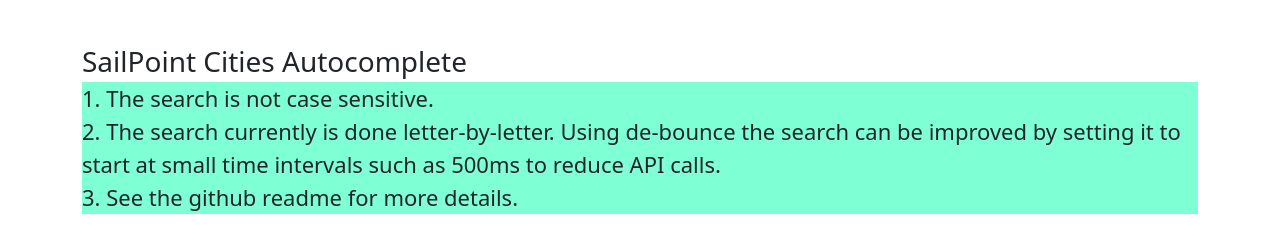
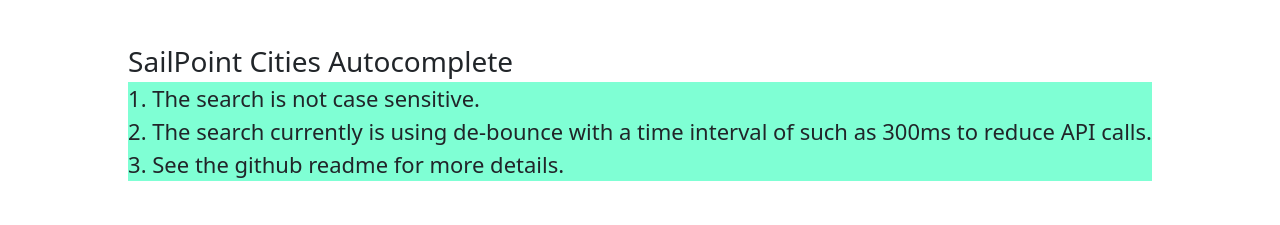
Before and after one commit to zeevgoshen/AutoComplete_CSharp_React_CitiesCSV, a React (Create React App) app in the folder ClientApp/: page / in a window 1280 px wide. Shown: the top 225 px of the page. Built offline with nearby package versions, Linux system fonts and the light colour scheme; no server answers.

Commit message:
Added 300ms de-bounce

```diff
--- a/ClientApp/package.json
+++ b/ClientApp/package.json
@@ -7,6 +7,7 @@
     "bootstrap": "^5.1.0",
     "http-proxy-middleware": "^0.19.1",
     "jquery": "^3.5.1",
+    "lodash.debounce": "^4.0.8",
     "merge": "^2.1.1",
     "oidc-client": "^1.11.5",
     "react": "^17.0.2",
--- a/ClientApp/src/components/AutoComplete.js
+++ b/ClientApp/src/components/AutoComplete.js
@@ -1,5 +1,7 @@
-import React, { useMemo, useState } from 'react';
+import React, { useMemo, useState, useEffect } from 'react';
 import axios from 'axios';
+import debounce from 'lodash.debounce';
+
 import './AutoComplete.css'
 
 const AutoComplete = () => {
@@ -31,6 +33,21 @@
     }, [filterText]);
 
 
+    const handleChange = (e) => {
+        setInputValue();
+        setFilter(e.target.value);
+    };
+
+    const debouncedResults = useMemo(() => {
+        return debounce(handleChange, 300);
+    }, []);
+
+    useEffect(() => {
+        return () => {
+            debouncedResults.cancel();
+        };
+    });
+
 
     const selectText = (text) => {
         if (text.length === 0) {
@@ -46,10 +63,7 @@
             <label className="suggestionLabels">Start typing a city name...</label>
             <div className="selectedValue">{filterText.length > 0 ? inputValue : ' '}</div>
 
-            <input className="autoCompleteInput" type="text" onChange={(e) => {
-                setInputValue();
-                setFilter(e.target.value);
-            }} />
+            <input className="autoCompleteInput" type="text" onChange={debouncedResults} />
         </div>
         <ul>
             {filterText.length > 0 && cities && cities.map((city) => <li key={city.id} onClick={(e) => selectText(city.cityName)}>{city.cityName}</li>)}
--- a/ClientApp/src/components/Home.js
+++ b/ClientApp/src/components/Home.js
@@ -25,9 +25,8 @@
 
             <label className="mainTitle">SailPoint Cities Autocomplete</label>
             <label className="secondaryTitle">1. The search is not case sensitive.</label>
-            <label className="secondaryTitle">2. The search currently is done letter-by-letter. Using
-                de-bounce the search can be improved by setting it to start at small time intervals such as 500ms to reduce
-                API calls.</label>
+            <label className="secondaryTitle">2. The search currently is using
+                de-bounce with a time interval of such as 300ms to reduce API calls.</label>
             <label className="secondaryTitle">3. See the github readme for more details.</label>
             <AutoComplete />
         </div>
```
Also changed, not shown: 1 other file (tests, documents, lock files or other folders).
